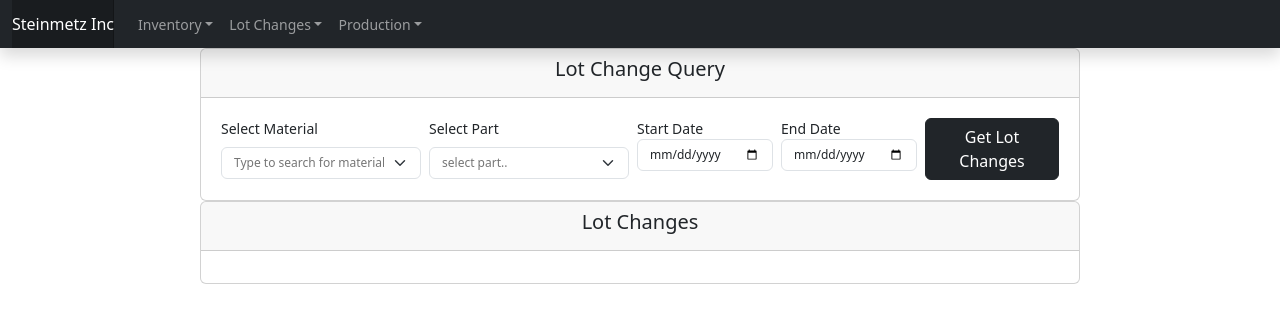
After one commit to FredWhitman/Steinmetz, a PHP site: page /viewLotChanges.php in a window 1280 px wide. The commit adds this page. Shown: the top 323 px of the page. Run offline with PHP 8.4, Linux system fonts and the light colour scheme; data that the repository does not hold is empty.

Commit message:
Update
Added more php forms and edited a few files to make links work and includes work properly.

```diff
--- a/includes/steinmetzNavbar.php
+++ b/includes/steinmetzNavbar.php
@@ -29,10 +29,10 @@
                         <li class="dropend">
                             <a class="dropdown-item dropdown-toggle" data-bs-toggle="dropdown" href="#">View</a>
                             <ul class="dropdown-menu">
-                                <li><a href=".\currentinventory.php" class="dropdown-item">Current Inventory</a></li>
+                                <li><a href="currentinventory.php" class="dropdown-item">Current Inventory</a></li>
                                 <li><a href="" class="dropdown-item">Product List</a></li>
                                 <li><a href="" class="dropdown-item">Material List</a></li>
-                                <li><a href=".\pfmlist.php" class="dropdown-item">PFM List</a></li>
+                                <li><a href="pfmlist.php" class="dropdown-item">PFM List</a></li>
                             </ul>
                         </li>
                     </ul>
--- /dev/null
+++ b/public/viewLotChanges.php
@@ -0,0 +1,115 @@
+<?php
+session_start();
+require_once '../src/Classes/products.php';
+require_once '../src/Classes/material.php';
+
+$materialObj = new material();
+$productObj = new products();
+$materialNames = $materialObj->get_MaterialName();
+$partNames = $productObj->get_PartNames();
+?>
+
+<!doctype html>
+
+<head>
+    <meta charset="utf-8">
+    <meta name="viewport" content="width=device-width, initial-scale=1, shrink-to-fit=no">
+    <meta name="description" content="Steinmetz Inc Inventopry and Maintenance Website">
+    <meta name="author" content="Fred Whitman">
+
+    <title>Steinmetz Inc</title>
+
+    <!-- Bootstrap core CSS and JS-->
+    <link href="../resources/vendors/css/bootstrap.min.css" rel="stylesheet">
+    <script type="text/javascript" src="../resources/vendors/js/bootstrap.bundle.min.js"></script>
+
+    <!-- Custom styles for this template -->
+    <link href="../resources/vendors/css/dashboard.css" rel="stylesheet">
+    <link rel="stylesheet" href="../resources/css/myCSS.css">
+
+</head>
+
+<body>
+    <!-- Navbar -->
+    <?php require_once '../includes/steinmetzNavbar.php';  ?>
+    <div class="mt-5">
+        <?php if (isset($_SESSION['status']) && $_SESSION['status'] != '') { ?>
+            <div class="alert alert-warning alert-dismissible fade show" role="alert">
+                <strong>DB operation</strong><?php echo $_SESSION['status']; ?>
+                <button type="button" class="btn-close" data-bs-dismiss="alert" aria-label="Close"></button>
+            </div>
+        <?php unset($_SESSION['status']);
+        } ?>
+
+        <div class="container-fluid d-flex justify-content-center">
+            <div class="card" style="width: 55rem;">
+                <div class="card-header">
+                    <h5 class="text-center">Lot Change Query</h5>
+                </div>
+                <div class="card-body">
+                    <div class="row align-items-center ">
+                        <form class="form-horizontal" action="viewLotChanges.php" method="POST">
+                            <div class="d-inline-flex justify-content-center">
+                                <div class="d-flex justify-content-center p-1">
+                                    <div class="form-group">
+                                        <label for="materialName" class="form-label">Select Material</label>
+                                        <input type="text" class="form-select" list="material_Names" id="material_Name" name="selectedMaterial" placeholder="Type to search for material ...">
+                                        <datalist id="material_Names">
+                                            <?php foreach ($materialNames as $row) {  ?> <option> <?php echo $row['MaterialName']; ?> </option> <?php } ?>
+                                        </datalist>
+                                    </div>
+                                </div>
+                                <div class="d-flex justify-content-center p-1">
+                                    <div class="form-group">
+                                        <label for="partNumber" class="form-label">Select Part</label>
+                                        <input type="text" class="form-select" list="partNumbers" id="partNumber" name="selectedPart" placeholder="select part..">
+                                        <datalist id="partNumbers">
+                                            <?php foreach ($partNames as $row) {  ?> <option> <?php echo $row['ProductID']; ?> </option> <?php } ?>
+                                        </datalist>
+                                    </div>
+                                </div>
+                                <div class="d-flex justify-content-center p-1">
+                                    <div class="form-group">
+                                        <label for="">Start Date</label><input class="form-control" type="date" id="logDate1" name="date1">
+                                    </div>
+                                </div>
+                                <div class="d-flex justify-content-center p-1">
+                                    <div class="form-group">
+                                        <label for="">End Date</label><input class="form-control" type="date" id="logDate2" name="date2">
+                                    </div>
+                                </div>
+                                <div class="d-flex justify-content-center p-1">
+                                    <div class="form-group">
+                                        <button type="sumbit" id="btn_getLotsChanges" name="viewLotChange" class="btn btn-dark">Get Lot Changes</button>
+                                    </div>
+                                </div>
+                            </div>
+                        </form>
+                    </div>
+                </div>
+            </div>
+        </div>
+    </div>
+    <div class="container-fluid d-flex justify-content-center">
+        <div class="card" style="width: 55rem;">
+            <div class="card-header">
+                <h5 class="text-center">Lot Changes</h5>
+            </div>
+            <div class="card-body">
+
+            </div>
+        </div>
+    </div>
+    </div>
+    </div>
+
+</body>
+<script>
+
+</script>
+<script type="text/javascript" src="../resources/vendors/js/feather.min.js"></script>
+<script>
+    feather.replace()
+</script>
+
+</html>
--- /dev/null
+++ b/resources/CSS/myCSS.css
@@ -0,0 +1,21 @@
+input[type="text"] {
+  font-size: 0.75rem;
+}
+input[type="number"] {
+  font-size: 0.75rem;
+}
+input[type="select"] {
+  font-size: 0.75rem;
+}
+input[type="date"] {
+  font-size: 0.75rem;
+}
+input[type="radio"] {
+  font-size: 0.75rem;
+}
+label[class="input-group-text"] {
+  font-size: 0.75rem;
+}
+label[class="form-check-label"] {
+  font-size: 0.75rem;
+}
```
Also changed, not shown: public/newProductionLogs.php (+5 -38 lines), public/pfmlist.php (added, +97 -0 lines).
